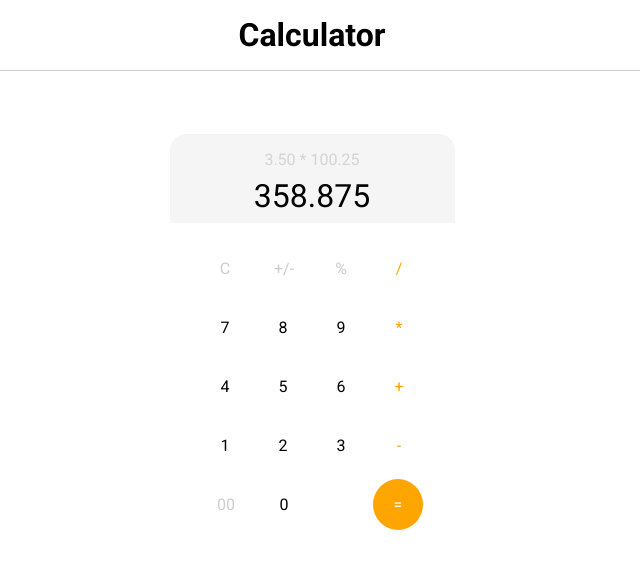
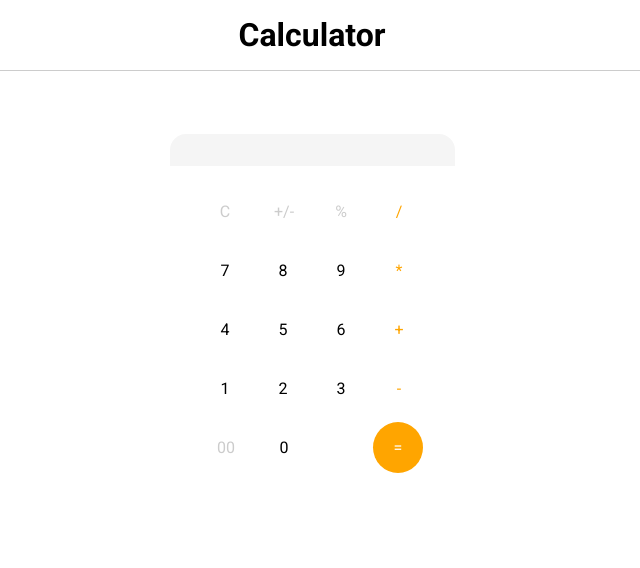
Before and after one commit to erikalbuquerque/calculator, a React (Create React App) app: page / in a window 1280 px wide. Shown: the top 568 px of the page, without its empty margins (328-968 px from the left). Built offline with nearby package versions, Linux system fonts and the light colour scheme.

Commit message:
add Implementation function write number

```diff
--- a/src/App.js
+++ b/src/App.js
@@ -1,7 +1,32 @@
-import React from "react";
+import React, { useState } from "react";
 import "./App.css";
+const { getValue } = require("./utils");
 
 function App() {
+  const [result, setResult] = useState("");
+  const [mathOperation, setMathOperation] = useState("");
+  let numbers = [];
+  let naturalNumbers = ["00", "0", "1", "2", "3", "4", "5", "6", "7", "8", "9"];
+  let operators = ["%", "/", "*", "+", "-"];
+  let functions = ["C", "+/-", "="];
+
+  function getMathOperation(value) {
+    if (naturalNumbers.includes(value) || operators.includes(value)) {
+      if (value != "=") numbers.push(value);
+    }
+    setMathOperation(numbers.join(""));
+  }
+
+  function extract() {
+    let allButtons = document.querySelectorAll("button");
+
+    for (let button of allButtons) {
+      button.addEventListener("click", (e) =>
+        getMathOperation(getValue(e.target.value))
+      );
+    }
+  }
+  window.addEventListener("load", extract);
   return (
     <div className="main">
       <header className="main-header">
@@ -10,8 +35,8 @@ function App() {
 
       <div className="content">
         <div className="display">
-          <div className="calc">3.50 * 100.25</div>
-          <div className="result">358.875</div>
+          <div className="calc">{mathOperation}</div>
+          <div className="result">{result}</div>
         </div>
 
         <div className="keys">
--- /dev/null
+++ b/src/utils/index.js
@@ -0,0 +1,5 @@
+module.exports = {
+  getValue(value) {
+    return value;
+  },
+};
```
